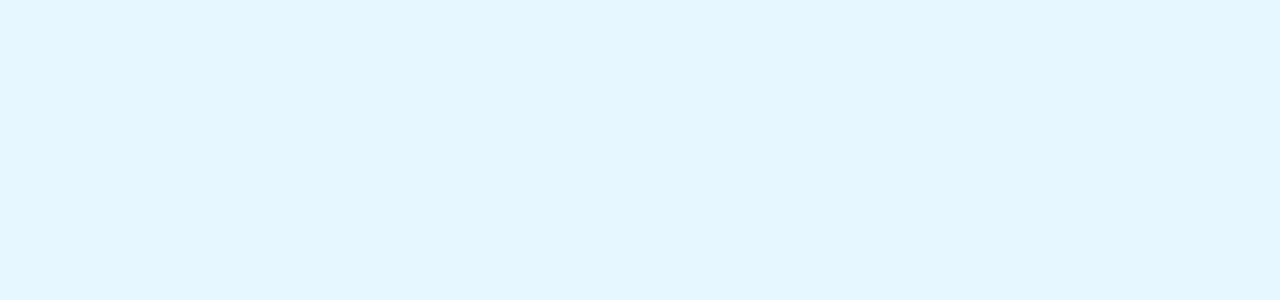
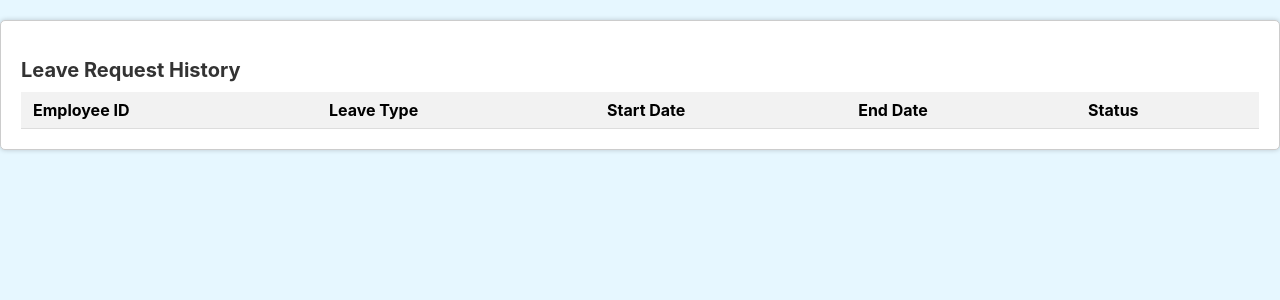
Before and after one commit to Aby0206/simelabs_miniprojct, a React (Create React App) app: page /history in a window 1280 px wide. Before the commit this address had no page. Shown: the top 300 px of the page. Built offline with nearby package versions, Linux system fonts and the light colour scheme.

Commit message:
leavehistory

```diff
--- a/src/App.js
+++ b/src/App.js
@@ -5,6 +5,7 @@ import Home from './components/Home/Home';
 import LeaveForm from './components/leave/leave';
 import EmployeeList from './components/emp_list/emp_list';
 import AddEmployee from './components/add_emp/add.emp';
+import LeaveHistory from './components/leave/LeaveHistory';
 import Header from './components/header/header';
 //import LeaveHistory from './components/leave/LeaveHistory';
 // import LeaveHeader from './components/header/LeaveHeader';
@@ -20,7 +21,7 @@ function App() {
         <Route path="/leaveapp" element={<LeaveForm />} />
         <Route path="/listener" element={<EmployeeList />} />
         <Route path="/add" element={<AddEmployee />} />
-        {/* <Route path="/history" element={<LeaveHistory />}></Route> */}
+        <Route path="/history" element={<LeaveHistory />}></Route>
       </Routes>
     </Router>
   );
--- a/src/components/emp_list/emp_list.js
+++ b/src/components/emp_list/emp_list.js
@@ -1,6 +1,7 @@
 import React, { useState, useEffect } from 'react';
 import AddEmployee from '../add_emp/add.emp';
 import LeaveForm from '../leave/leave';
+import LeaveHistory from '../leave/LeaveHistory';
 import './emp_list.css';
 
 const EmployeeList = () => {
@@ -68,6 +69,7 @@ const EmployeeList = () => {
       </ul>
        {/* <AddEmployee onAddEmployee={handleAddEmployee} />
        <LeaveForm employees={employees} onSubmitLeave = { handleLeaveRequest } /> */}
+       <LeaveHistory/>
     </div>
   );
 };
--- a/src/components/header/header.js
+++ b/src/components/header/header.js
@@ -12,7 +12,7 @@ function Header() {
           <li><Link to="/add">Add Employee</Link></li>
           <li><Link to="/listener">Employee listener</Link></li>
           <li><Link to="leaveapp">Leave Application</Link></li>
-          <li><Link to="/">Leave History</Link></li>
+          <li><Link to="/history">Leave History</Link></li>
         </ul>
       </nav>
     </header>
--- /dev/null
+++ b/src/components/leave/LeaveHistory.css
@@ -0,0 +1,42 @@
+/* leave-history.css */
+
+.leave-history {
+    margin-top: 20px;
+    padding: 20px;
+    border: 1px solid #ccc;
+    border-radius: 5px;
+    background-color: #fff;
+    box-shadow: 0 0 5px rgba(0, 0, 0, 0.2);
+  }
+
+  .leave-history h2 {
+    font-size: 20px;
+    margin-bottom: 10px;
+    color: #333;
+  }
+
+  table {
+    width: 100%;
+    border-collapse: collapse;
+    margin-top: 10px;
+  }
+
+  table th,
+  table td {
+    padding: 8px 12px;
+    text-align: left;
+    border-bottom: 1px solid #ddd;
+  }
+
+  table th {
+    background-color: #f2f2f2;
+    font-weight: bold;
+  }
+
+  table tbody tr:nth-child(even) {
+    background-color: #f2f2f2;
+  }
+
+  table tbody tr:hover {
+    background-color: #ddd;
+  }
--- a/src/components/leave/LeaveHistory.js
+++ b/src/components/leave/LeaveHistory.js
@@ -1,18 +1,42 @@
-// import React from "react";
+import React, { useState, useEffect } from 'react';
+import './LeaveHistory.css'
 
-// const LeaveHistory = ({leaveRequests}) => {
-//     return(
-//         <div>
-//       <h2>Leave History</h2>
-//       <ul>
-//         {leaveRequests.map((request, index) => (
-//           <li key={index}>
-//             Employee ID: {request.employeeId}, Leave Type: {request.leaveType}, Start Date: {request.startDate}, End Date: {request.endDate}
-//           </li>
-//         ))}
-//       </ul>
-//     </div>
-//     );
-// };
+const LeaveHistory = () => {
+  const [leaveRequests, setLeaveRequests] = useState([]);
 
-// export default LeaveHistory;
+  useEffect(() => {
+    // Fetch leave requests from local storage or an API
+    const storedLeaveRequests = JSON.parse(localStorage.getItem('leaveRequests')) || [];
+    setLeaveRequests(storedLeaveRequests);
+  }, []);
+
+  return (
+    <div className="leave-history">
+      <h2>Leave Request History</h2>
+      <table>
+        <thead>
+          <tr>
+            <th>Employee ID</th>
+            <th>Leave Type</th>
+            <th>Start Date</th>
+            <th>End Date</th>
+            <th>Status</th>
+          </tr>
+        </thead>
+        <tbody>
+          {leaveRequests.map((leaveRequest, index) => (
+            <tr key={index}>
+              <td>{leaveRequest.employeeId}</td>
+              <td>{leaveRequest.leaveType}</td>
+              <td>{leaveRequest.startDate}</td>
+              <td>{leaveRequest.endDate}</td>
+              <td>{leaveRequest.status}</td>
+            </tr>
+          ))}
+        </tbody>
+      </table>
+    </div>
+  );
+};
+
+export default LeaveHistory;
```
Also changed, not shown: 1 other file (tests, documents, lock files or other folders).
